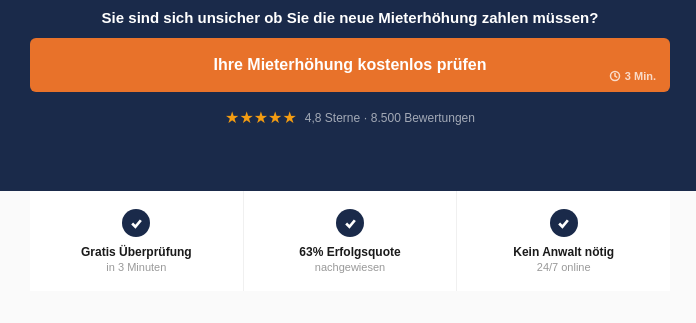
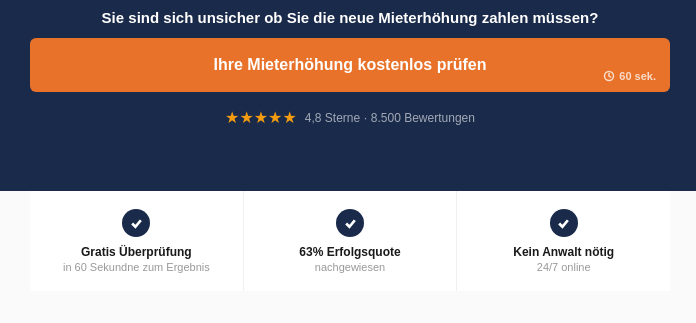
Before and after one commit to justiniangroll-glitch/mietcheck, a website: page frontend/index.html in a window 1280 px wide. Shown: the part 734-1057 px from the top of the page, 290-986 px from the left. Drawn offline with Linux system fonts and the light colour scheme.

Commit message:
Update index.html

```diff
--- a/frontend/index.html
+++ b/frontend/index.html
@@ -202,7 +202,7 @@ height="0" width="0" style="display:none;visibility:hidden"></iframe></noscript>
                     Ihre Mieterhöhung kostenlos prüfen
                     <span class="cta-zeit">
                         <svg viewBox="0 0 16 16"><circle cx="8" cy="8" r="6"/><polyline points="8,4 8,8 11,10"/></svg>
-                        3 Min.
+                        60 sek.
                     </span>
                 </button>
             </div>
@@ -218,7 +218,7 @@ height="0" width="0" style="display:none;visibility:hidden"></iframe></noscript>
         <div class="drei-punkt">
             <div class="drei-punkt-icon"><svg viewBox="0 0 12 12"><polyline points="2,6 5,9 10,3"/></svg></div>
             <div class="drei-punkt-titel">Gratis Überprüfung</div>
-            <div class="drei-punkt-text">in 3 Minuten</div>
+            <div class="drei-punkt-text">in 60 Sekundne zum Ergebnis</div>
         </div>
         <div class="drei-punkt">
             <div class="drei-punkt-icon"><svg viewBox="0 0 12 12"><polyline points="2,6 5,9 10,3"/></svg></div>
@@ -328,7 +328,7 @@ height="0" width="0" style="display:none;visibility:hidden"></iframe></noscript>
         <button class="analyse-back" onclick="zurueck()">← Zurück</button>
 
         <div id="alleFragen">
-            <div style="font-size:13px;color:#999;margin-bottom:20px;text-align:center;">5 kurze Fragen — dauert unter 1 Minute</div>
+            <div style="font-size:13px;color:#999;margin-bottom:20px;text-align:center;">5 kurze Fragen </div>
 
             <div class="frage-block">
                 <div class="frage-nr-label">Frage 1</div>
```
